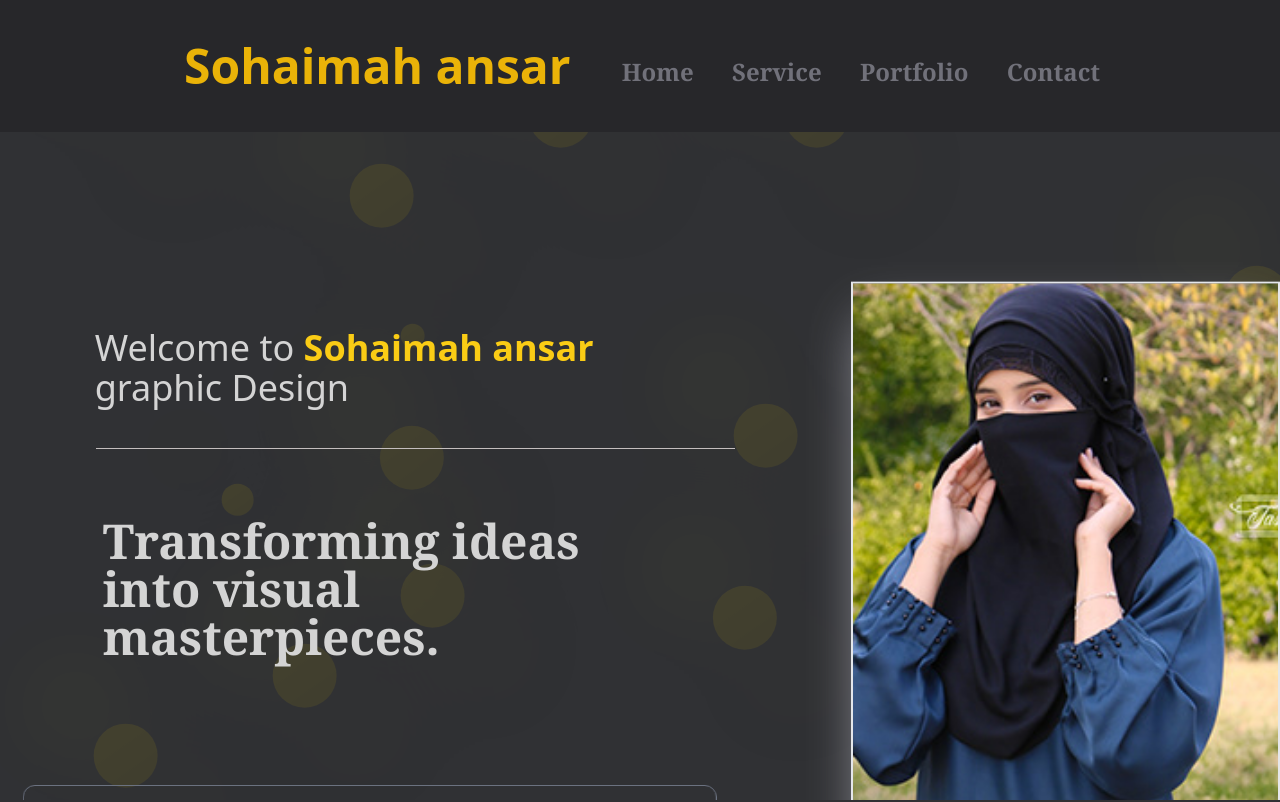
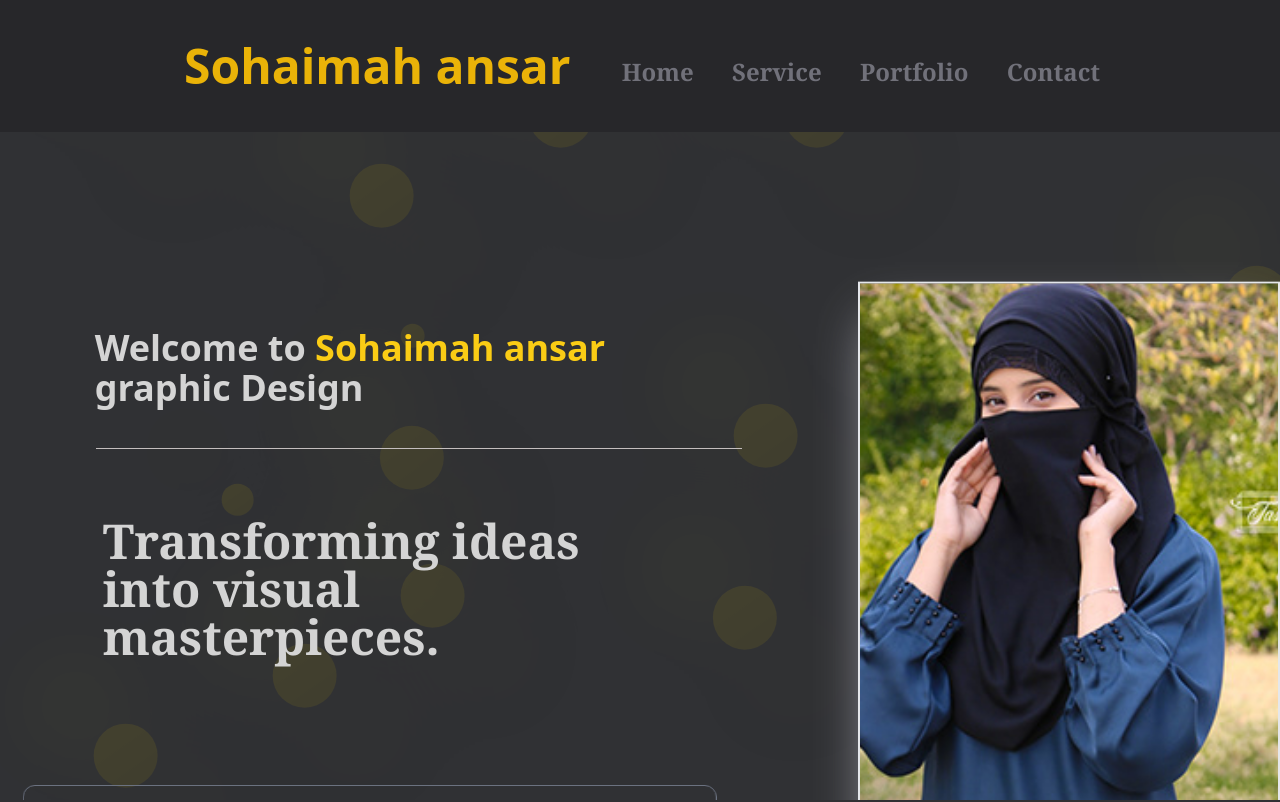
Before and after one commit to thecoderboy11/sohaimahansar, a React (Create React App) app: page / in a window 1280 px wide. Shown: the top 802 px of the page. Built offline with nearby package versions, Linux system fonts and the light colour scheme; the HTML template or start-up script is replaced by a standard one.

Commit message:
Update FirstPage.jsx

```diff
--- a/src/FirstPage.jsx
+++ b/src/FirstPage.jsx
@@ -103,7 +103,7 @@ const FirstPage = () => {
           <div className=" rounded-xl flex flex-col justify-center firstpage_i_am_coder_line mx-8 p-4 md:p-16">
 
             <motion.div animate={scrollani}  className="overflow-hidden p-4">
-              <h1 className="text-xl md:text-4xl text-neutral-300">
+              <h1 className=" text-3xl font-bold md:text-4xl text-neutral-300">
               Welcome to <span className="text-yellow-400 font-bold">Sohaimah ansar</span> graphic Design
               </h1>
             </motion.div>
```
